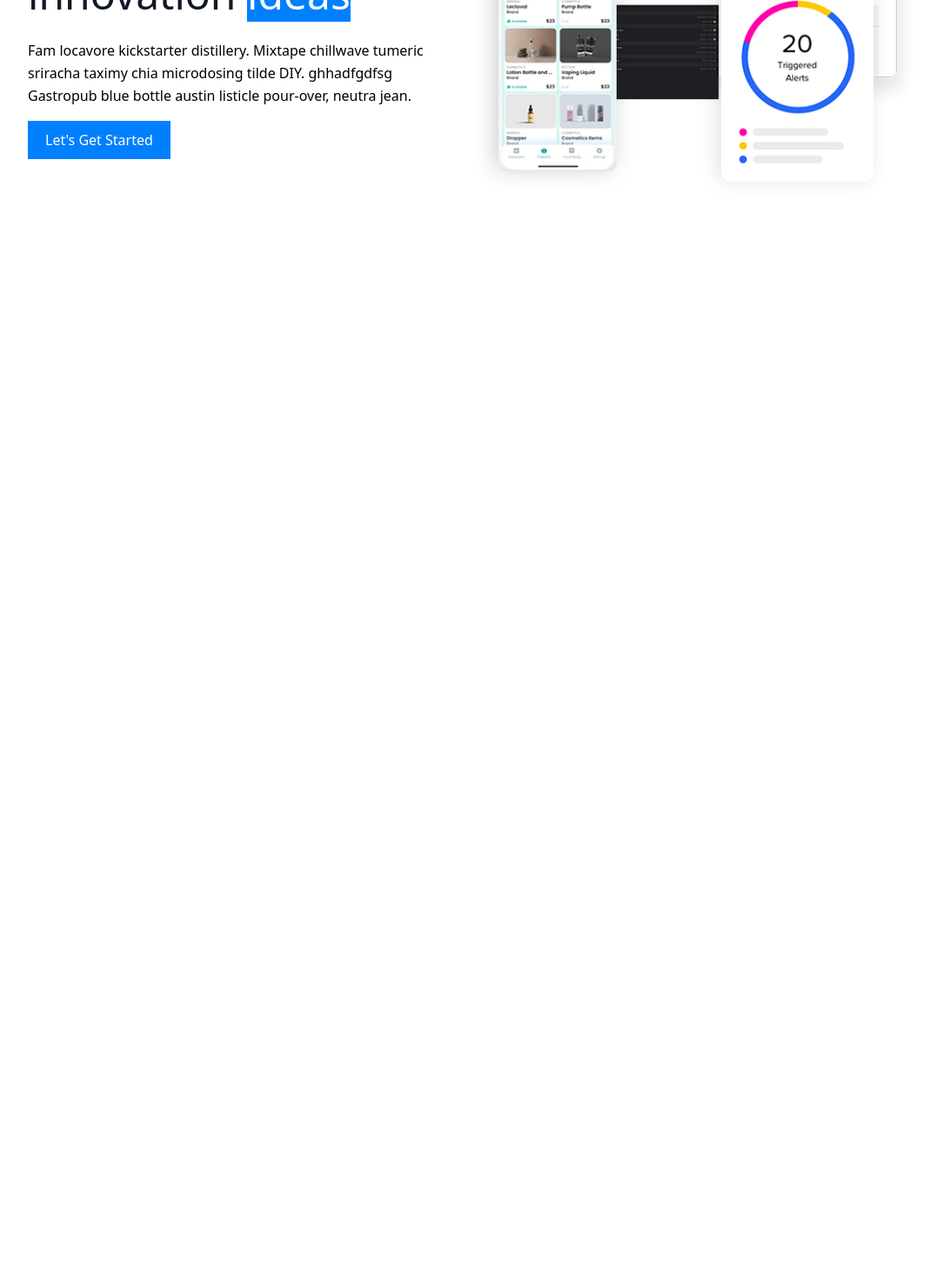
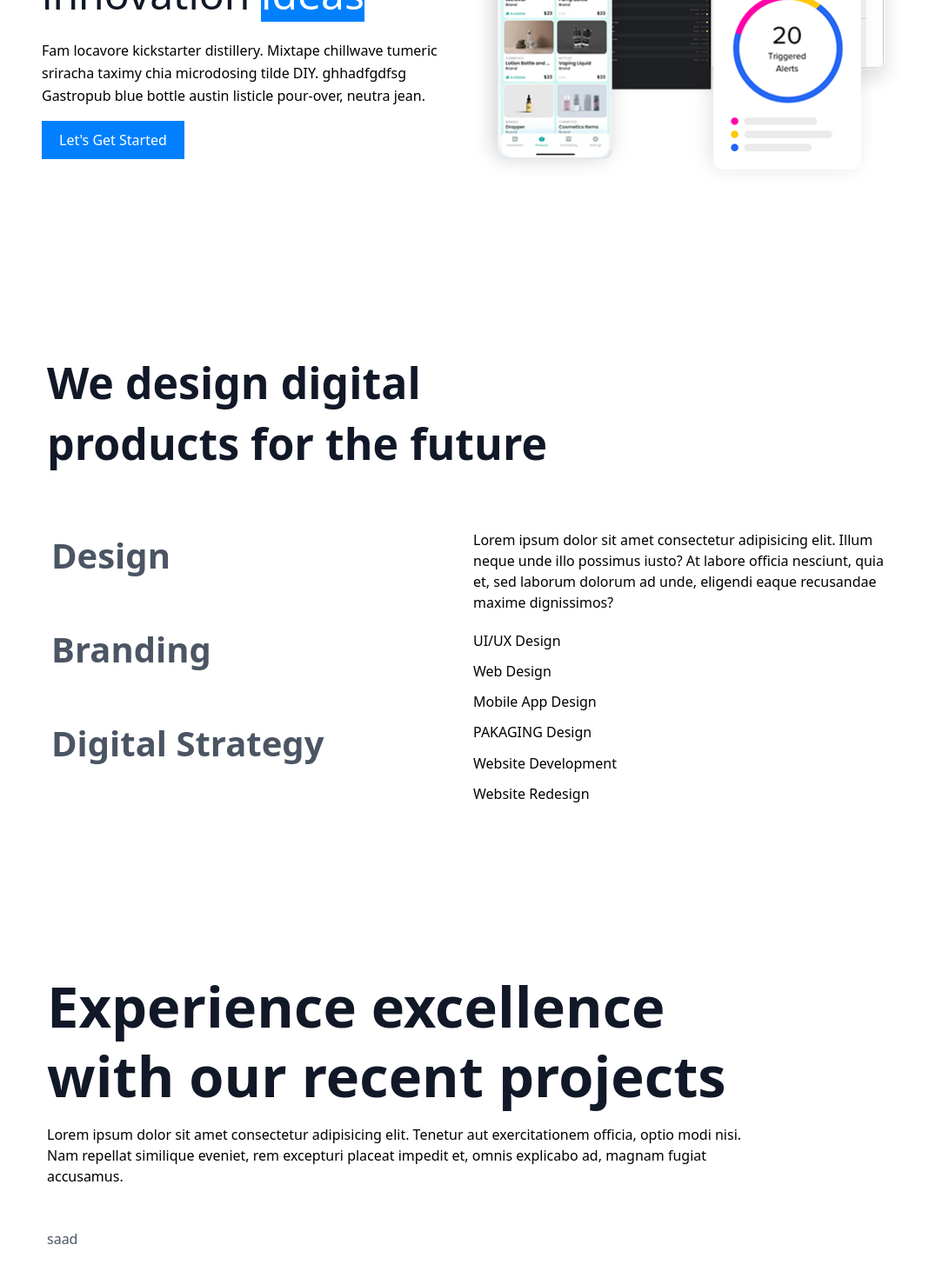
Before and after one commit to saadahmed333/project, a React (Create React App) app: page / in a window 1280 px wide. Shown: the part 488-1958 px from the top of the page at 87% size, without its empty margins (96-1164 px from the left). Before the commit the page ends 812 px from the top, so only its background shows below. Built offline with nearby package versions, Linux system fonts and the light colour scheme.

Commit message:
working on home page

```diff
--- a/src/components/front.jsx
+++ b/src/components/front.jsx
@@ -1,17 +1,17 @@
 import bg from "../assets/bg.png"
 function First() {
     return (
-        <section class="text-gray-600 body-font overflow-hidden">
+        <section class="text-gray-600 body-font overflow-hidden px-[20px]">
   <div class="container  py-24 mx-auto">
     <div class="lg:w-4/5 mx-auto flex flex-wrap">
-      <div class="lg:w-1/2 w-full  lg:pr-10 lg:py-6 mt-[50px] lg:mb-0">
+      <div class="lg:w-1/2 w-full mb-[50px] lg:pr-10 lg:py-6 mt-[50px] lg:mb-0">
         <h1 class="text-gray-900 text-[3rem] title-font font-medium mb-4">We generate creative & innovation <span className="bg-[#0080ff] text-white">ideas</span></h1>
         <p class="leading-relaxed mb-4 text-[1rem] text-black">Fam locavore kickstarter distillery. Mixtape chillwave tumeric sriracha taximy chia microdosing tilde DIY. ghhadfgdfsg Gastropub blue bottle austin listicle pour-over, neutra jean.</p>
         <div class="flex">
             <button className="bg-[#0080ff] px-[20px] py-[10px] text-white">Let's Get Started</button>
         </div>
       </div>
-      <img alt="ecommerce" class="lg:w-1/2 w-full lg:h-auto h-64 object-cover object-center rounded" src={bg} />
+      <img alt="ecommerce" class="lg:w-1/2 w-full lg:h-auto h-64  rounded" src={bg} />
     </div>
   </div>
 </section>
--- /dev/null
+++ b/src/components/hovercontext.jsx
@@ -0,0 +1,32 @@
+function Hovercontext() {
+    return (
+        <section class="text-gray-600 body-font px-[20px] sm:px-[0px]">
+  <div class="container lg:px-[150px] py-24 mx-auto">
+    <div class="flex flex-col w-full lg:w-[300px] mb-12">
+      <h1 class="sm:text-[50px] lg:leading-[70px]  text-[35px] font-bold title-font lg:w-[600px] mb-4 text-gray-900">We design digital products for the future</h1>
+    </div>
+    <div class="flex w-full sm:flex-row flex-col  sm:space-x-4 sm:space-y-0 space-y-4 sm:px-0 items-end">
+      <div className="flex sm:justify-between flex-col md:flex-row">
+        <div className="flex flex-row  md:flex-col text-[1.5rem] justify-between md:text-[2.5rem] font-semibold  w-full md:w-1/2">
+        <a href="#" className="mb-[40px] hover:text-black hover:border-l-[8px] hover:border-[#0080FF] pl-[5px]">Design</a>
+        <a href="#" className="mb-[40px] hover:text-black hover:border-l-[8px] hover:border-[#0080FF] pl-[5px]">Branding</a>
+        <a href="#" className="mb-[40px] hover:text-black hover:border-l-[8px] hover:border-[#0080FF] pl-[5px]">Digital Strategy</a>
+        </div>
+        <div className="w-full md:w-1/2 text-black">
+            <p>Lorem ipsum dolor sit amet consectetur adipisicing elit. Illum neque unde illo possimus iusto? At labore officia nesciunt, quia et, sed laborum dolorum ad unde, eligendi eaque recusandae maxime dignissimos?</p>
+            <ul className="mt-[20px] h-[200px] flex justify-between flex-col">
+                <li>UI/UX Design</li>
+                <li>Web  Design</li>
+                <li>Mobile App Design</li>
+                <li>PAKAGING Design</li>
+                <li>Website Development</li>
+                <li>Website Redesign</li>
+            </ul>
+        </div>
+      </div>
+    </div>
+  </div>
+</section>
+    )
+}
+export default Hovercontext
--- /dev/null
+++ b/src/components/slider.jsx
@@ -0,0 +1,19 @@
+function Slider() {
+  return (
+      <section class="text-gray-600 body-font px-[20px] sm:px-[0px]">
+        <div class="container lg:px-[150px] py-24 mx-auto">
+          <div class="flex flex-col w-full  mb-12">
+            <h1 class="sm:text-[50px]  md:leading-[80px] md:text-[65px]  text-[35px] font-bold title-font lg:w-[800px] mb-4 text-gray-900">
+             Experience excellence with our recent projects
+            </h1>
+            <p className="lg:w-[800px] text-black">Lorem ipsum dolor sit amet consectetur adipisicing elit. Tenetur aut exercitationem officia, optio modi nisi. Nam repellat similique eveniet, rem excepturi placeat impedit et, omnis explicabo ad, magnam fugiat accusamus.</p>
+          </div>
+          <div class="flex w-full sm:flex-row flex-col  sm:space-x-4 sm:space-y-0 space-y-4 sm:px-0 items-end">
+            <h1>saad</h1>
+            </div>
+        </div>
+      </section>
+  );
+}
+
+export default Slider
--- a/src/containers/index.js
+++ b/src/containers/index.js
@@ -1,12 +1,16 @@
 import Header from "../components/header";
 import First from "../components/front";
+import Hovercontext from "../components/hovercontext";
+import Slider from "../components/slider";
 function Home() {
   return (
     <div>
-        <div className="bg-[#FBFBFE]">
-      <Header />
-        </div>
+      <div className="bg-[#FBFBFE]">
+        <Header />
+      </div>
       <First />
+      <Hovercontext />
+      <Slider />
     </div>
   );
 }
```
